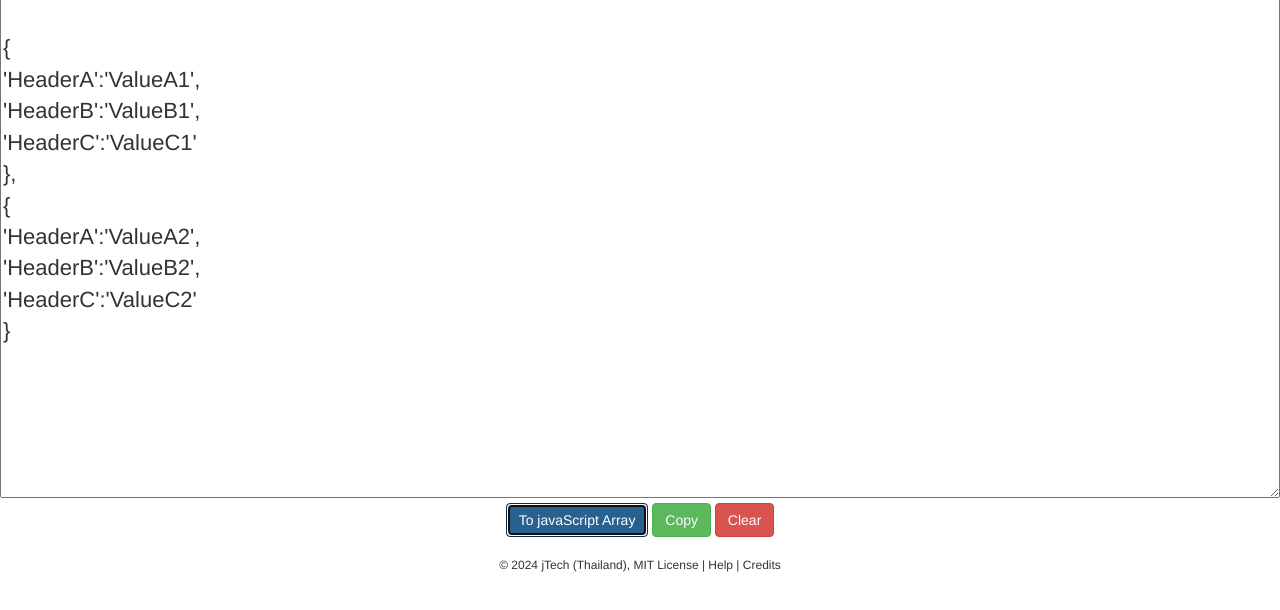
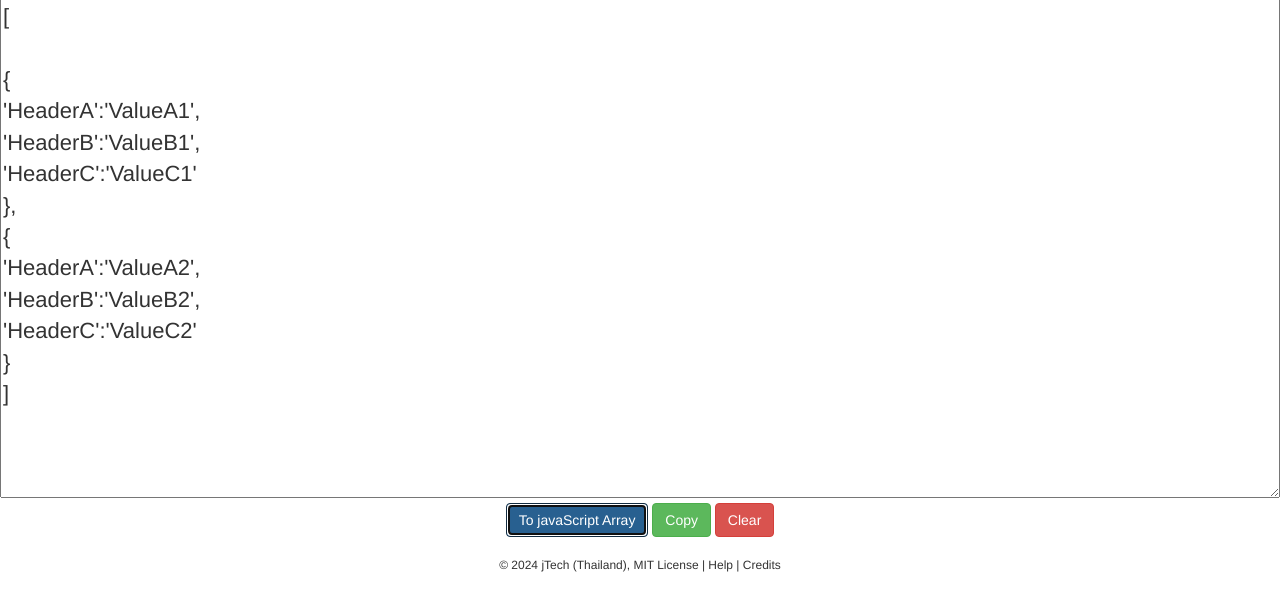
Before and after one commit to Kietpawpan/sheetToArray, a plain HTML site: page index.html in a window 1280 px wide. Both pictures are taken after a click on the button "To javaScript Array". Shown: the part 186-796 px from the top of the page. Drawn offline with nearby package versions, Linux system fonts and the light colour scheme.

Commit message:
Update index.html

```diff
--- a/index.html
+++ b/index.html
@@ -52,7 +52,7 @@ ValueA2 ValueB2 ValueC2
                 }
               }
             }
-            document.getElementById("cell").value = code;
+            document.getElementById("cell").value = "[\n"+code+"\n]";
           });
         });
 
```
